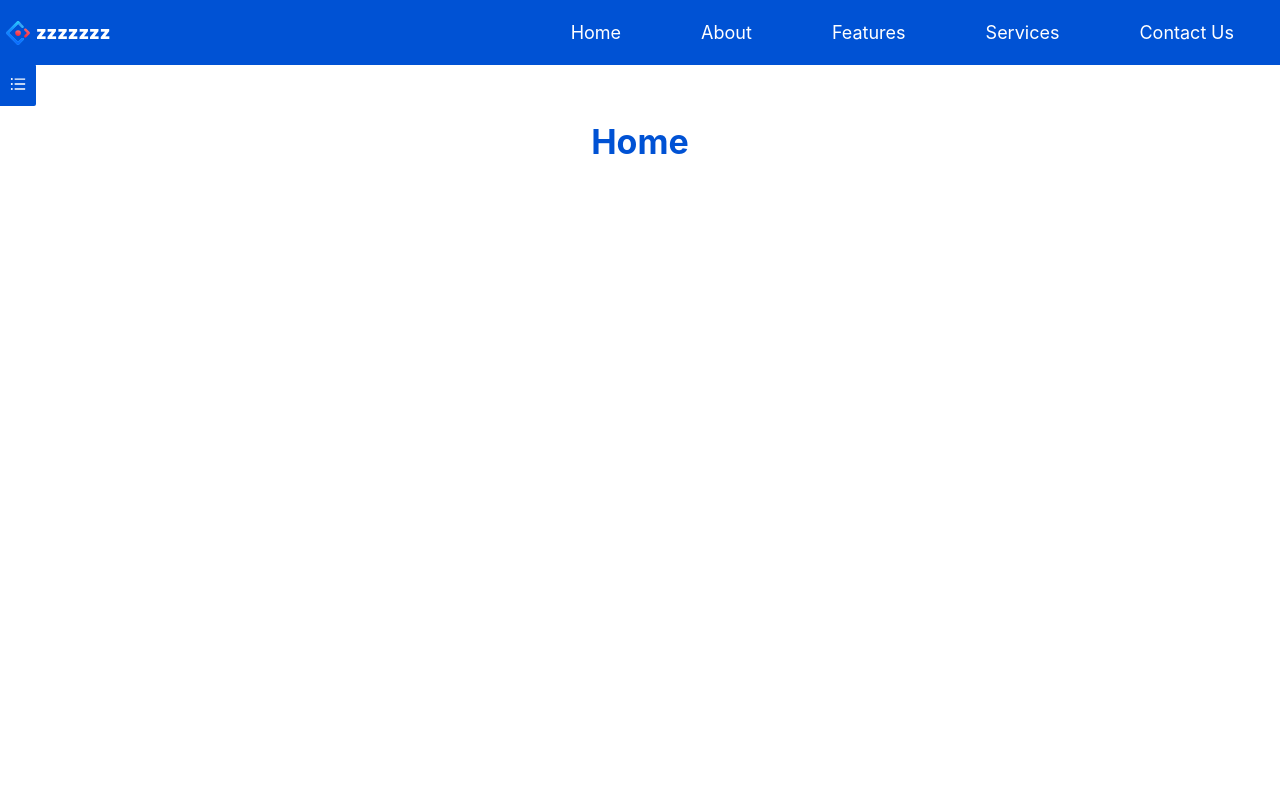
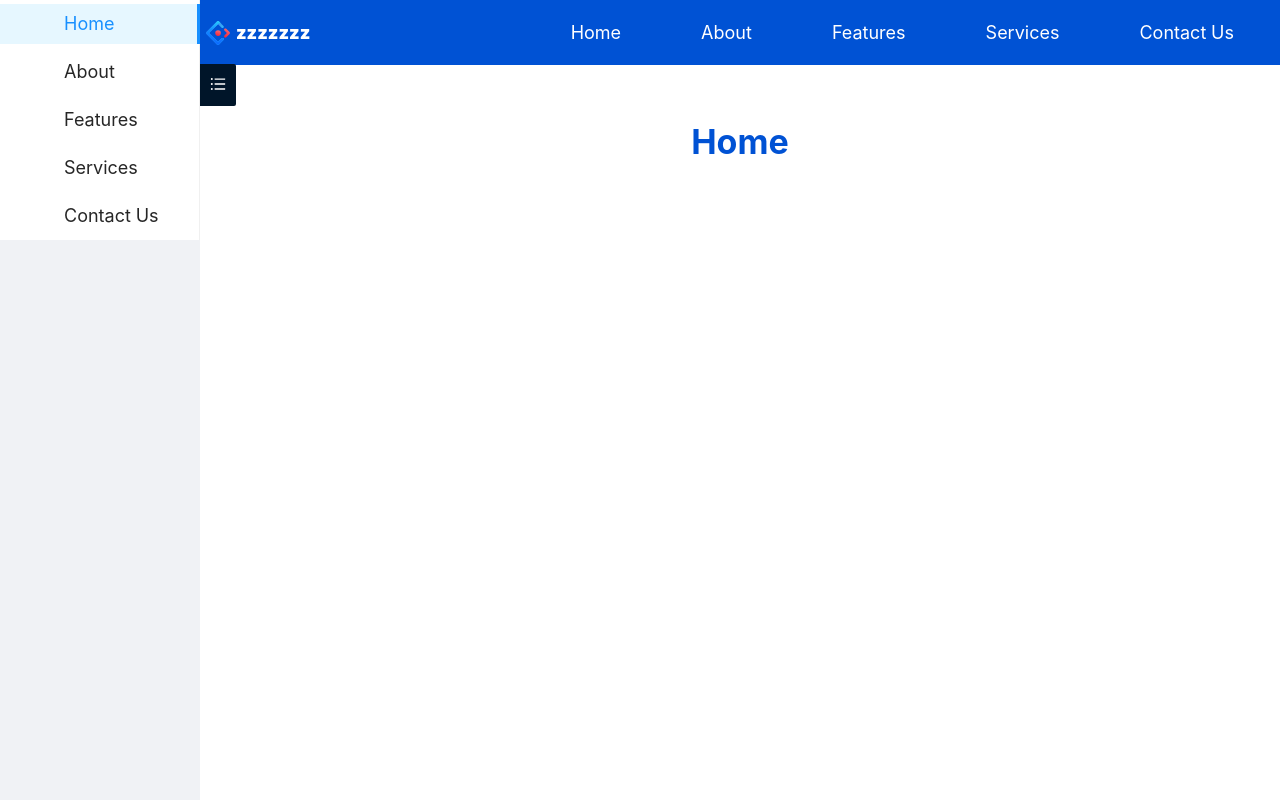
Before and after one commit to SiddheshDabholkar/zzzz-company, a React (Create React App) app: page / in a window 1280 px wide. Shown: the top 800 px of the page. Built offline with nearby package versions, Linux system fonts and the light colour scheme.

Commit message:
Slider shit

```diff
--- a/src/components/Slider/index.jsx
+++ b/src/components/Slider/index.jsx
@@ -1,11 +1,10 @@
-import React from "react";
-import { Layout, Affix } from "antd";
+import React, { useState } from "react";
+import { Link as LinkS } from "react-scroll";
 import styled from "styled-components";
 import { theme } from "../theme";
-import { Link as LinkS } from "react-scroll";
-
-import { Menu } from "antd";
+import { Layout, Menu, Affix } from "antd";
 const { Sider } = Layout;
+const { SubMenu } = Menu;
 
 const SiderContainer = styled(Sider)`
   .ant-layout-sider-zero-width-trigger {
@@ -28,21 +27,26 @@ const StyledLinkS = styled(LinkS)`
   }
 `;
 
-const SiderContent = styled.div`
-  display: flex;
-  flex-direction: column;
-  justify-content: center;
-  text-align: center;
-  background-color: #f0f2f5;
-`;
-
 const Sliderd = () => {
   return (
     <>
+      {/* <Layout> */}
       <Affix offsetTop={0}>
-        <SiderContainer collapsedWidth="0" defaultCollapsed="true" collapsible>
-          <Menu mode="inline" defaultSelectedKeys={["4"]}>
-            <SiderContent>
+        <Sider
+          breakpoint="lg"
+          collapsedWidth="0"
+          collapsedWidth="0"
+          defaultCollapsed="true"
+          collapsible
+        >
+          <div className="logo" />
+          <Menu
+            style={{ width: 200, height: "100%" }}
+            defaultSelectedKeys={["1"]}
+            defaultOpenKeys={["sub1"]}
+            mode="inline"
+          >
+            <Menu.Item key="1">
               <StyledLinkS
                 to="Home"
                 title="Home"
@@ -53,6 +57,8 @@ const Sliderd = () => {
               >
                 Home
               </StyledLinkS>
+            </Menu.Item>
+            <Menu.Item key="2">
               <StyledLinkS
                 to="About"
                 title="About"
@@ -63,6 +69,8 @@ const Sliderd = () => {
               >
                 About
               </StyledLinkS>
+            </Menu.Item>
+            <Menu.Item key="3">
               <StyledLinkS
                 to="Features"
                 title="Features"
@@ -73,6 +81,8 @@ const Sliderd = () => {
               >
                 Features
               </StyledLinkS>
+            </Menu.Item>
+            <Menu.Item key="4">
               <StyledLinkS
                 to="Services"
                 title="Services"
@@ -83,6 +93,8 @@ const Sliderd = () => {
               >
                 Services
               </StyledLinkS>
+            </Menu.Item>
+            <Menu.Item key="5">
               <StyledLinkS
                 to="ContactUS"
                 title="ContactUS"
@@ -93,9 +105,9 @@ const Sliderd = () => {
               >
                 Contact Us
               </StyledLinkS>
-            </SiderContent>
+            </Menu.Item>
           </Menu>
-        </SiderContainer>
+        </Sider>
       </Affix>
     </>
   );
```
Also changed, not shown: 1 other file (tests, documents, lock files or other folders).
